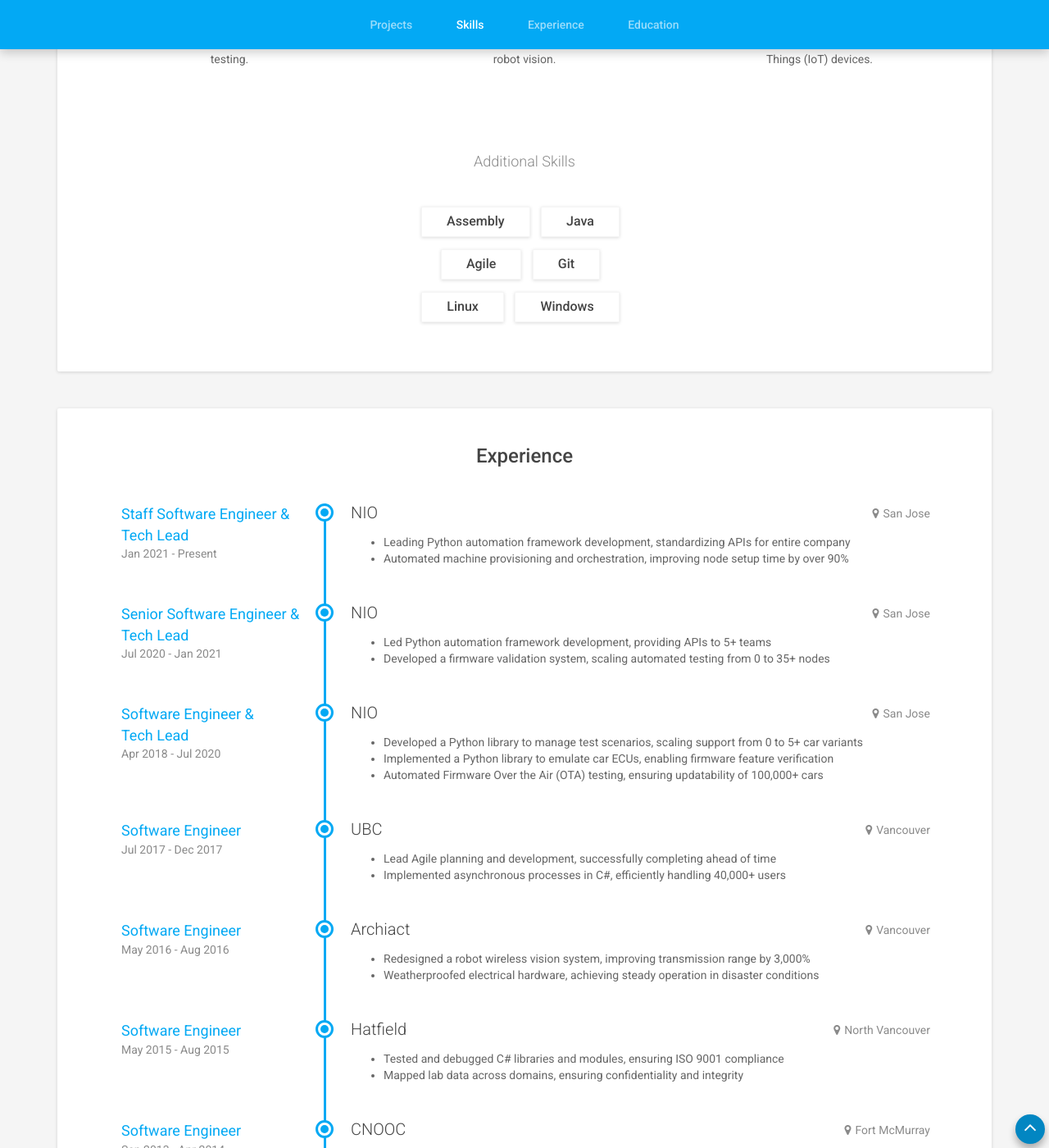
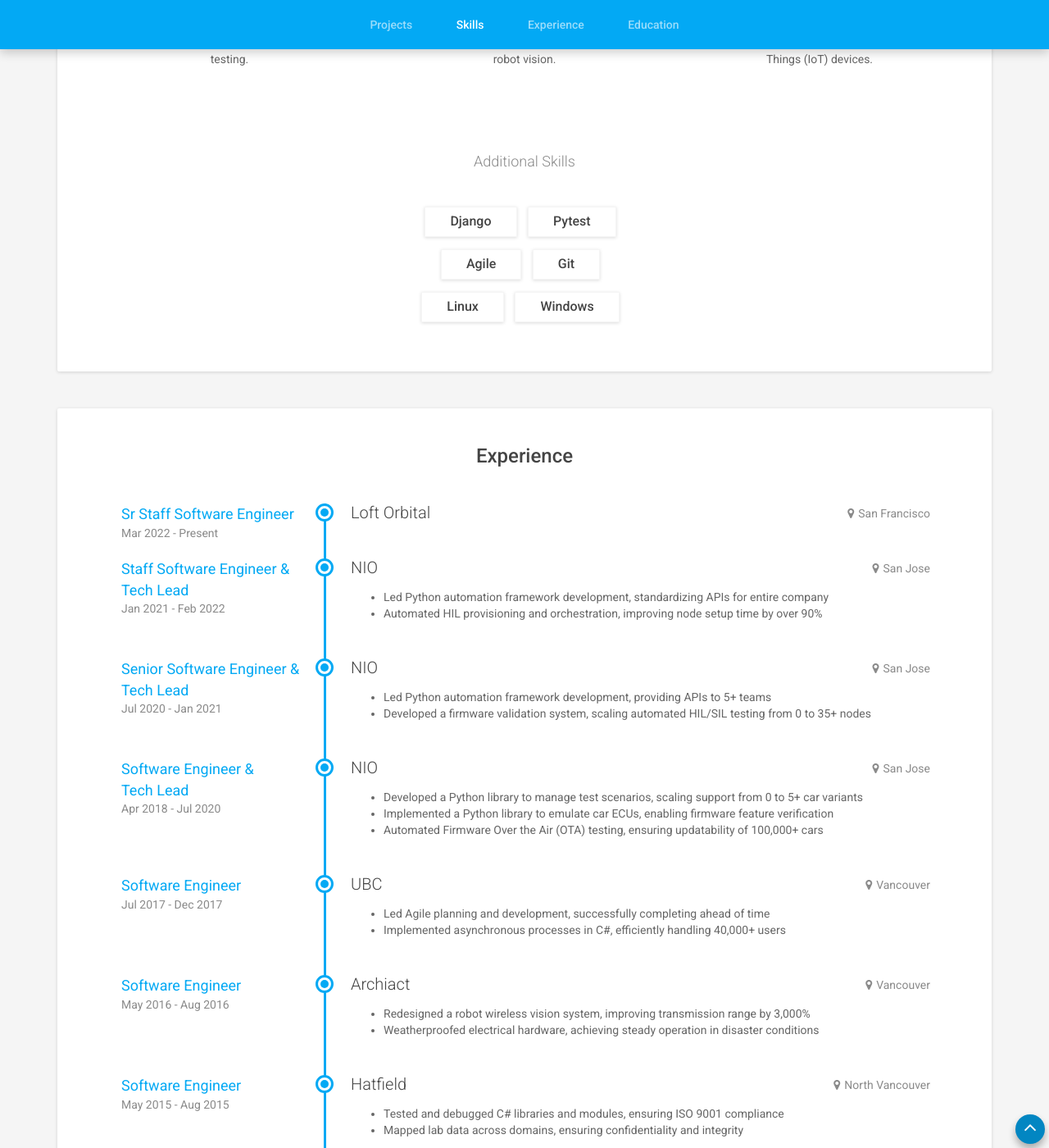
Before and after one commit to kgarsuta/kgarsuta.github.io, a Jekyll site: the page built from index.html, in a window 1280 px wide and 1400 px high, scrolled down 1992 px. Shown: the whole window at 82% size. Built offline with Jekyll 4.4.1, drawn with Linux system fonts in a browser that asks for light colours.

Commit message:
Update Experience

```diff
--- a/index.html
+++ b/index.html
@@ -64,8 +64,8 @@
     <div class="other-skills">
         <h3 class="subtitle">Additional Skills</h3>
         <div class="misc-skills">
-            <span class="skill-tag">Assembly</span>
-            <span class="skill-tag">Java</span>
+            <span class="skill-tag">Django</span>
+            <span class="skill-tag">Pytest</span>
             <br />
             <span class="skill-tag">Agile</span>
             <span class="skill-tag">Git</span>
@@ -82,17 +82,28 @@
     <div class="timeline">
         <div class="item">
             <div class="work-place">
+                <h3 class="place">Loft Orbital</h3>
+                <div class="location"><i class="fa fa-map-marker" aria-hidden="true"></i>San Francisco</div>
+            </div>
+            <div class="job-meta">
+                <div class="title">Sr Staff Software Engineer</div>
+                <div class="time">Mar 2022 - Present</div>
+            </div><!--//job-meta-->
+        </div><!--//item-->
+
+        <div class="item">
+            <div class="work-place">
                 <h3 class="place">NIO</h3>
                 <div class="location"><i class="fa fa-map-marker" aria-hidden="true"></i>San Jose</div>
             </div>
             <div class="job-meta">
                 <div class="title">Staff Software Engineer &<br />Tech Lead</div>
-                <div class="time">Jan 2021 - Present</div>
+                <div class="time">Jan 2021 - Feb 2022</div>
             </div><!--//job-meta-->
             <div class="job-desc">
                 <ul>
-                    <li>Leading Python automation framework development, standardizing APIs for entire company</li>
-                    <li>Automated machine provisioning and orchestration, improving node setup time by over 90%</li>
+                    <li>Led Python automation framework development, standardizing APIs for entire company</li>
+                    <li>Automated HIL provisioning and orchestration, improving node setup time by over 90%</li>
                 </ul>
             </div><!--//job-desc-->
         </div><!--//item-->
@@ -109,7 +120,7 @@
             <div class="job-desc">
                 <ul>
                     <li>Led Python automation framework development, providing APIs to 5+ teams</li>
-                    <li>Developed a firmware validation system, scaling automated testing from 0 to 35+ nodes</li>
+                    <li>Developed a firmware validation system, scaling automated HIL/SIL testing from 0 to 35+ nodes</li>
                 </ul>
             </div><!--//job-desc-->
         </div><!--//item-->
@@ -143,7 +154,7 @@
             </div><!--//job-meta-->
             <div class="job-desc">
                 <ul>
-                    <li>Lead Agile planning and development, successfully completing ahead of time</li>
+                    <li>Led Agile planning and development, successfully completing ahead of time</li>
                     <li>Implemented asynchronous processes in C#, efficiently handling 40,000+ users</li>
                 </ul>
             </div><!--//job-desc-->
```
